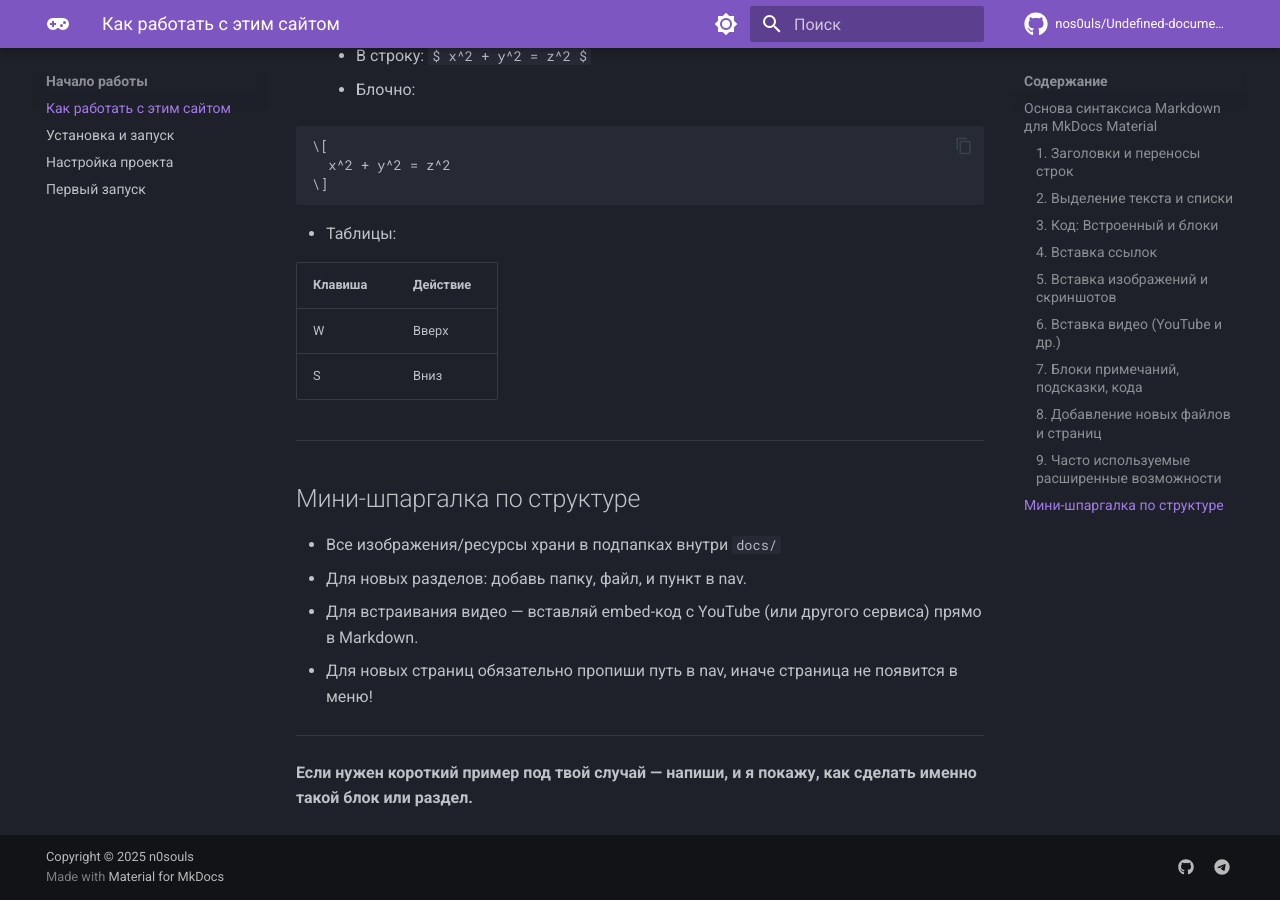
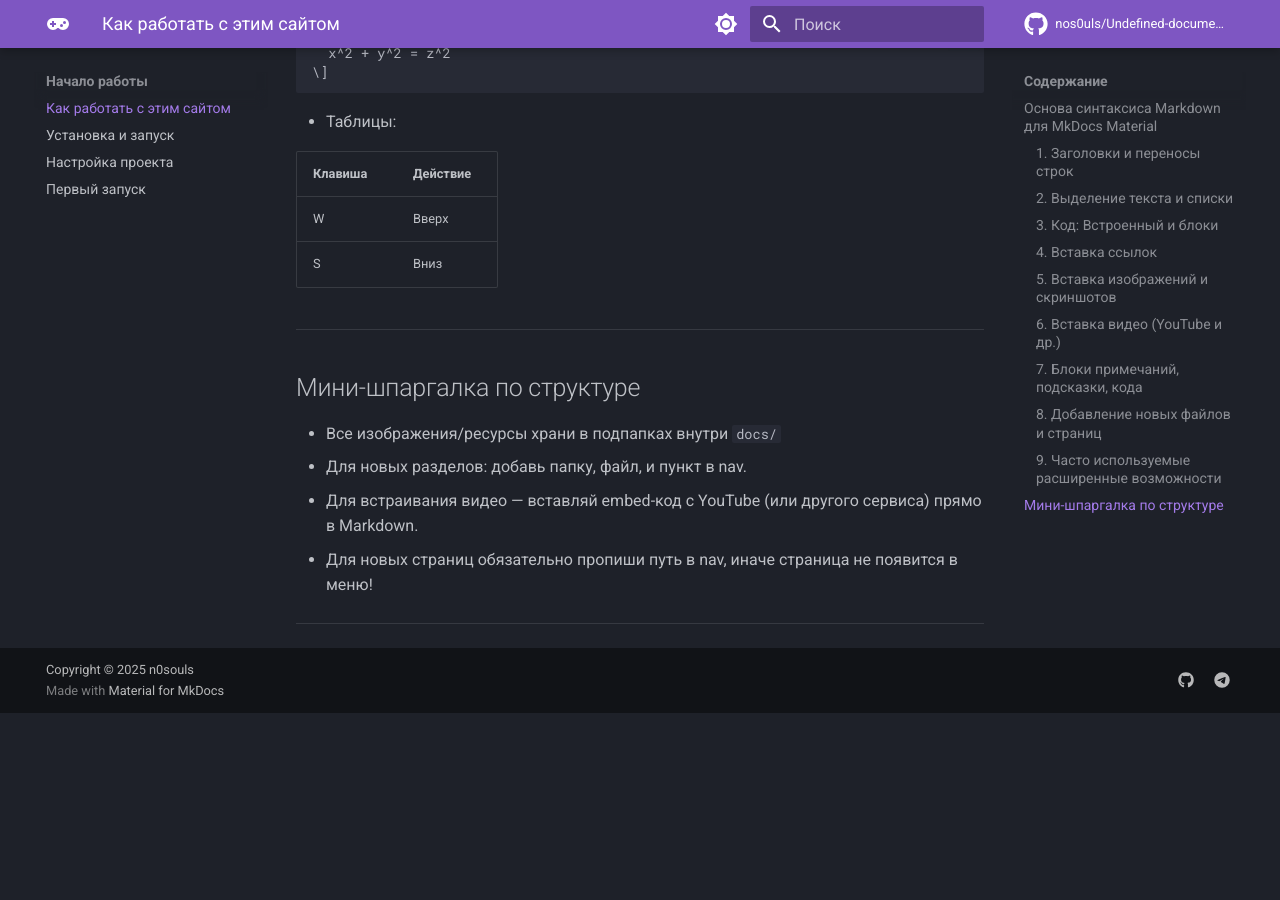
Before and after one commit to nos0uls/Undefined-documentation, an MkDocs documentation site: the page built from docs/getting-started/syntax.md, in a window 1280 px wide and 900 px high, scrolled down 2468 px. Built offline with MkDocs 1.6.1 and Material for MkDocs 9.7.7, drawn with Linux system fonts in a browser that asks for light colours; comment, search, counter and statistics services are not loaded; after the commit the page ends 3181 px from its top, so only the background shows below that.

Commit message:
Update syntax.md

```diff
--- a/docs/getting-started/syntax.md
+++ b/docs/getting-started/syntax.md
@@ -1,4 +1,3 @@
-<img src="https://r2cdn.perplexity.ai/pplx-full-logo-primary-dark%402x.png" style="height:64px;margin-right:32px"/>
 
 ## Основа синтаксиса Markdown для MkDocs Material
 
@@ -129,5 +128,3 @@
 - Для новых страниц обязательно пропиши путь в nav, иначе страница не появится в меню!
 
 ***
-
-**Если нужен короткий пример под твой случай — напиши, и я покажу, как сделать именно такой блок или раздел.**
```
